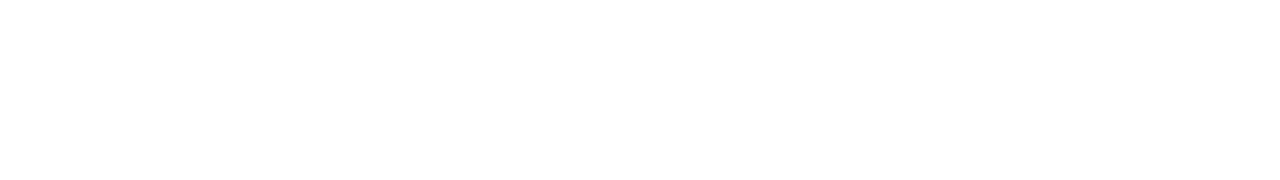
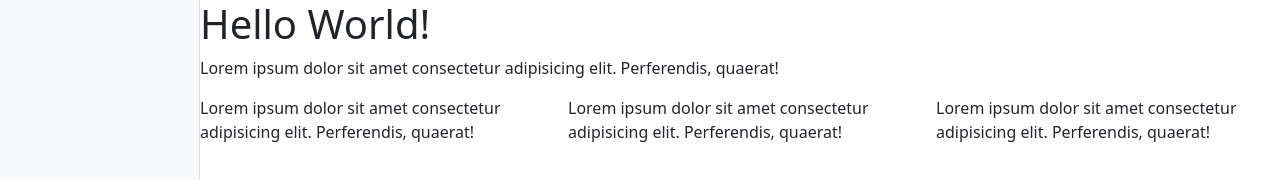
Before and after one commit to DokSna/js-constructor, a plain HTML site: page index.html in a window 1280 px wide. Shown: the top 180 px of the page. Drawn offline with nearby package versions, Linux system fonts and the light colour scheme.

Commit message:
Создаём html блоки, подключаем index.js

```diff
--- a/index.html
+++ b/index.html
@@ -1,12 +1,52 @@
 <!DOCTYPE html>
 <html lang="en">
-<head>
-    <meta charset="UTF-8">
-    <meta name="viewport" content="width=device-width, initial-scale=1.0">
+  <head>
+    <meta charset="UTF-8" />
+    <meta name="viewport" content="width=device-width, initial-scale=1.0" />
     <title>JavaScript Конструктор</title>
-    <link href="https://cdn.jsdelivr.net/npm/bootstrap@5.0.0-beta1/dist/css/bootstrap.min.css" rel="stylesheet" integrity="sha384-giJF6kkoqNQ00vy+HMDP7azOuL0xtbfIcaT9wjKHr8RbDVddVHyTfAAsrekwKmP1" crossorigin="anonymous">
-</head>
-<body>
+    <link
+      href="https://cdn.jsdelivr.net/npm/bootstrap@5.0.0-beta1/dist/css/bootstrap.min.css"
+      rel="stylesheet"
+      integrity="sha384-giJF6kkoqNQ00vy+HMDP7azOuL0xtbfIcaT9wjKHr8RbDVddVHyTfAAsrekwKmP1"
+      crossorigin="anonymous"
+    />
+    <link rel="stylesheet" href="main.css" />
+  </head>
+  <body>
+    <div id="app" class="container-fluid">
+      <div id="panel" class="bg-light sidebar"></div>
+      <div id="site" class="content">
+        <div class="row">
+          <div class="col-sm">
+            <h1>Hello World!</h1>
+          </div>
+        </div>
 
-</body>
+        <div class="row">
+          <div class="col-sm">
+            <p>
+              Lorem ipsum dolor sit amet consectetur adipisicing elit.
+              Perferendis, quaerat!
+            </p>
+          </div>
+        </div>
+
+        <div class="row">
+          <div class="col-sm">
+            Lorem ipsum dolor sit amet consectetur adipisicing elit.
+            Perferendis, quaerat!
+          </div>
+          <div class="col-sm">
+            Lorem ipsum dolor sit amet consectetur adipisicing elit.
+            Perferendis, quaerat!
+          </div>
+          <div class="col-sm">
+            Lorem ipsum dolor sit amet consectetur adipisicing elit.
+            Perferendis, quaerat!
+          </div>
+        </div>
+      </div>
+    </div>
+    <script src="index.js"></script>
+  </body>
 </html>
--- /dev/null
+++ b/main.css
@@ -0,0 +1,22 @@
+#app {
+    position: relative;
+}
+
+.content {
+    position: absolute;
+    top: 0;
+    right: 0;
+    left: 200px;
+}
+
+.sidebar {
+    position: fixed;
+    top: 0;
+    bottom: 0;
+    left: 0;
+    width: 200px;
+    z-index: 100;
+    padding: 10px;
+    box-shadow: inset -1px 0 0 rgba(0, 0, 0, .1);
+    overflow-y: auto;
+}
```
Also changed, not shown: index.js (added).
